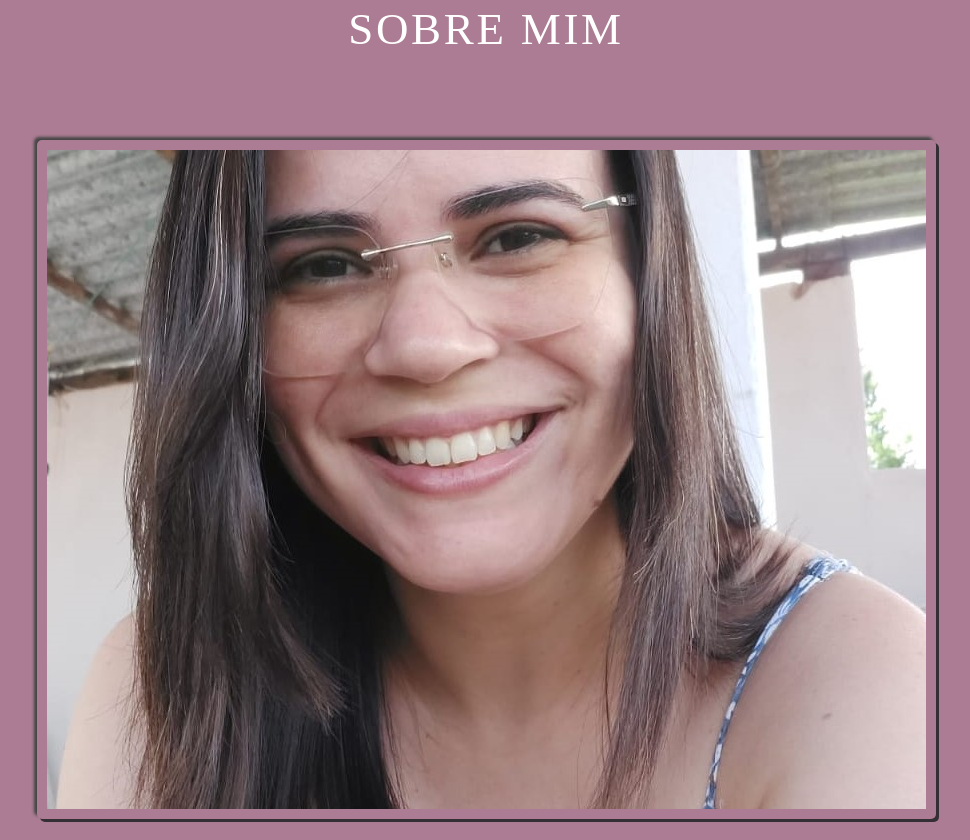
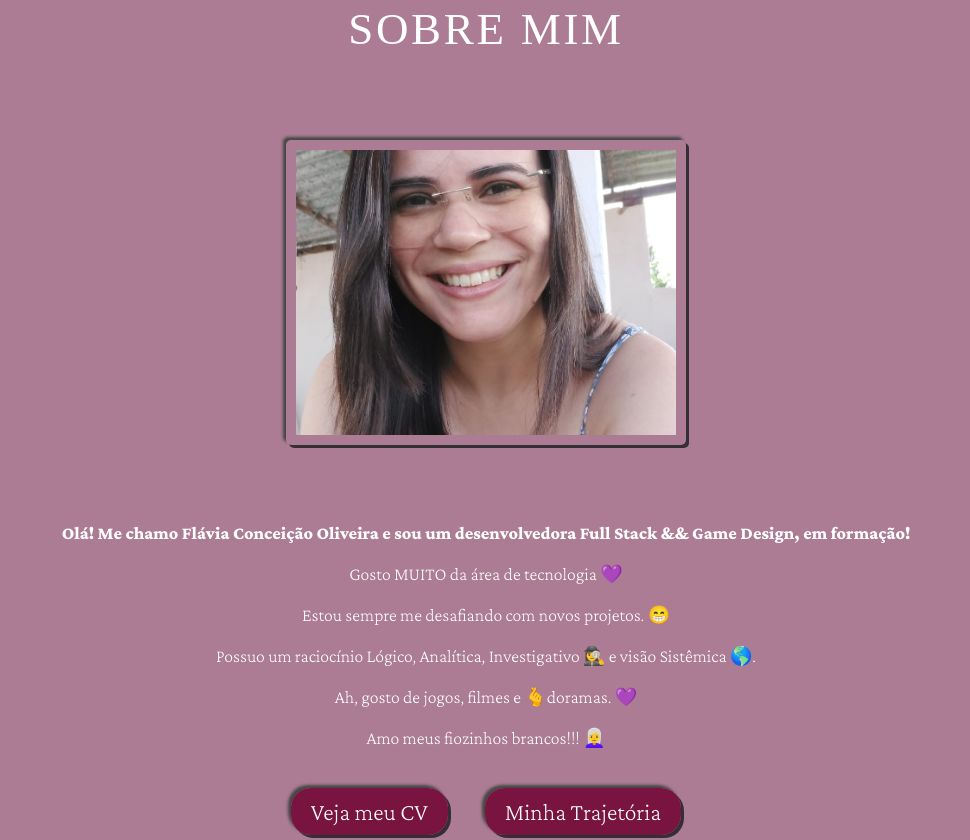
Before and after one commit to FlaviaColiv/PortfolioByFlavia, a plain HTML site: page index.html in a window 1280 px wide. Shown: the part 1450-2290 px from the top of the page, without its empty margins (154-1124 px from the left). Drawn offline with nearby package versions, Linux system fonts and the light colour scheme; a web font is replaced by a local one.

Commit message:
Ajuste tamanho da imagem

```diff
--- a/index.html
+++ b/index.html
@@ -87,7 +87,7 @@
       <div class="row">
         <div class="imagem-sobre-mim">
           <div class="img-box inner-shadow">
-            <img src="src/imagens/img1-2.jpg" alt="foto sobre mim" class="outer-shadow" />
+            <img src="src/imagens/img1-2.jpg" alt="foto sobre mim" class="outer-shadow img-sobre-mim" />
           </div>
         </div>
         <div class="informacoes-sobre-mim">
```
